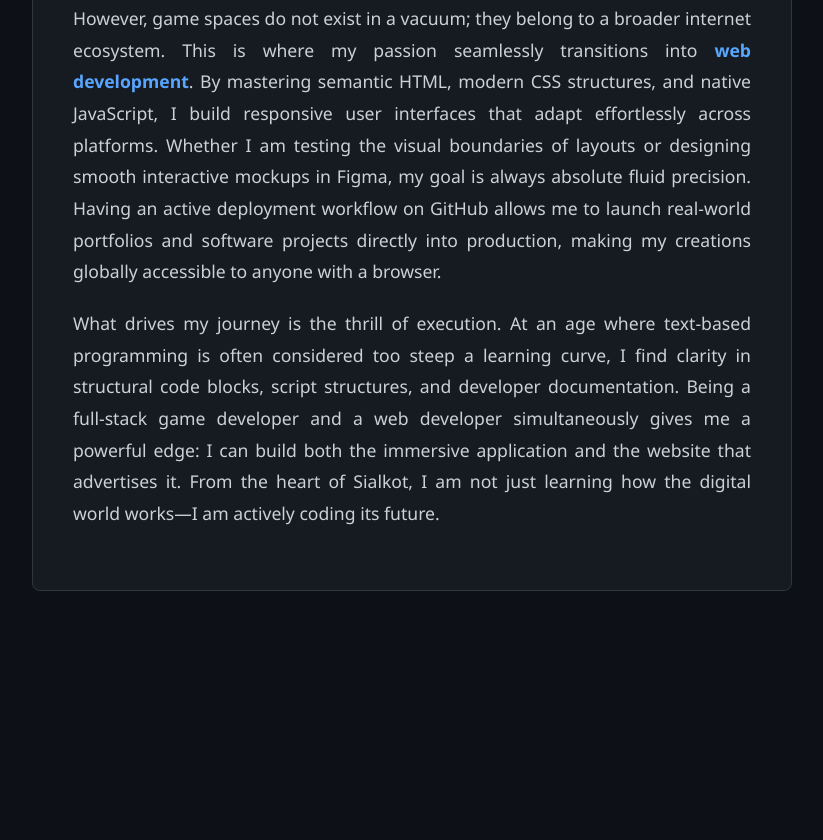
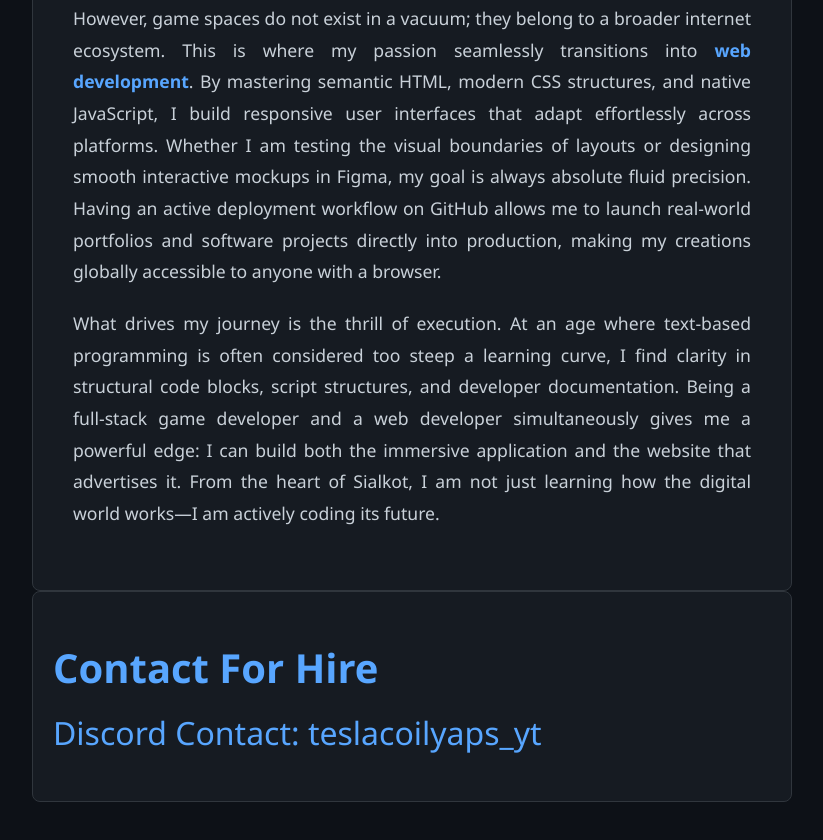
Before and after one commit to muhammadsince14-blip/Muhammad-Abbas, a plain HTML site: page index.html in a window 1280 px wide. Shown: the part 997-1837 px from the top of the page, without its empty margins (228-1051 px from the left). Before the commit the page ends 1648 px from the top, so only its background shows below. Drawn offline with Linux system fonts and the light colour scheme.

Commit message:
Add contact section to index.html
Added a contact section with heading and Discord contact information.

```diff
--- a/index.html
+++ b/index.html
@@ -233,6 +233,25 @@
         #close-toast-btn:hover {
             color: #ff7b72;
         }
+        .contact{
+             max-width: 800px;
+            margin: 0 auto;
+            padding: 40px 20px;
+            background: #161b22;
+            border-radius: 8px;
+             border: 1px solid #30363d;
+        }
+        .contact h5{
+            font-family:'Segoe UI', Tahoma, Geneva, Verdana, sans-serif;
+            color: #58a6ff;
+            font-size: 2.5rem;
+        }
+        .contact p{
+            font-family: 'Segoe UI', Tahoma, Geneva, Verdana, sans-serif;
+            color: white;
+            font-size: 2rem;
+            color: #58a6ff;
+        }
     </style>
 </head>
 <body>
@@ -262,3 +281,8 @@
                 What drives my journey is the thrill of execution. At an age where text-based programming is often considered too steep a learning curve, I find clarity in structural code blocks, script structures, and developer documentation. Being a full-stack game developer and a web developer simultaneously gives me a powerful edge: I can build both the immersive application and the website that advertises it. From the heart of Sialkot, I am not just learning how the digital world works—I am actively coding its future.
             </p>
         </main>
+
+        <div class="contact">
+        <h5>Contact For Hire</h5>
+        <p>Discord Contact: teslacoilyaps_yt</p>
+    </div>
```
